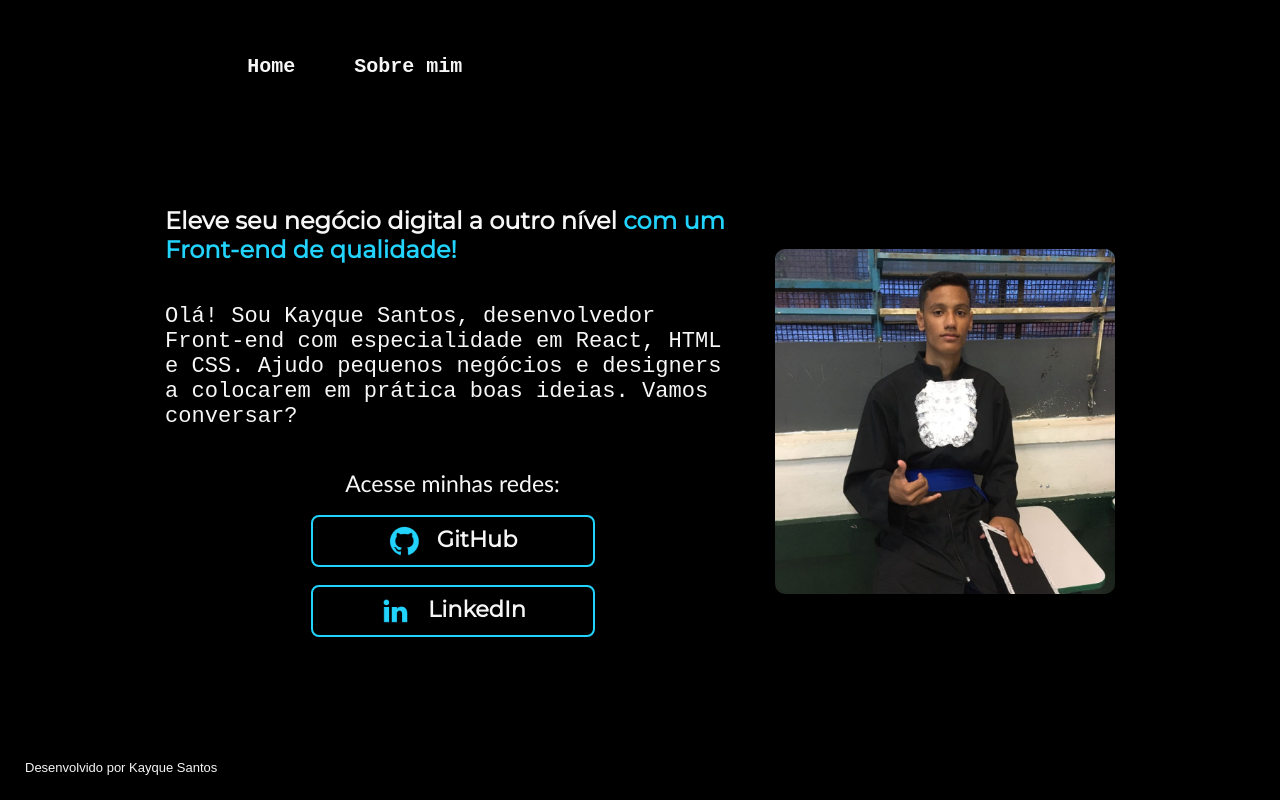
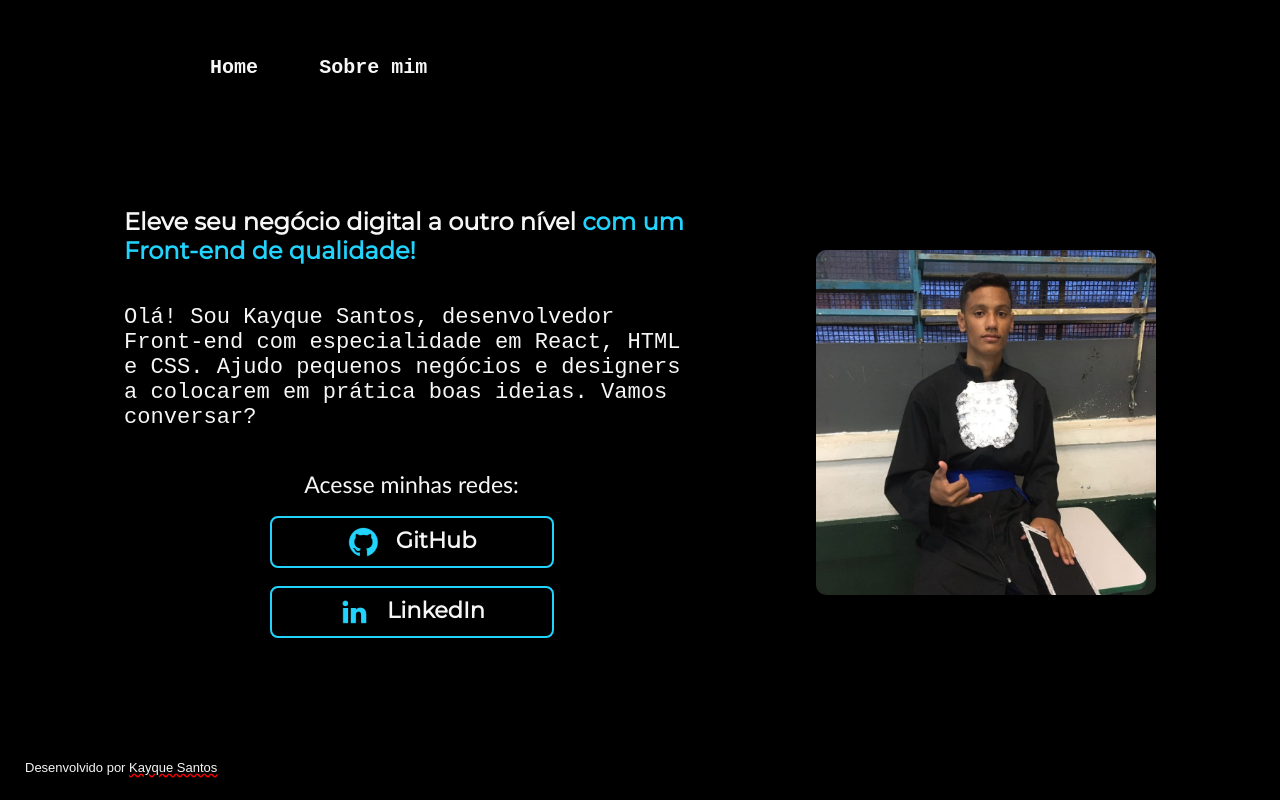
Before and after one commit to KayqueSanto/portifolio, a plain HTML site: page index.html in a window 1280 px wide. Drawn offline with Linux system fonts and the light colour scheme.

Commit message:
22.05.2023

```diff
--- a/index.html
+++ b/index.html
@@ -39,7 +39,7 @@
 
     </main>
     <footer class="desenvolvedor">
-        <p>Desenvolvido por Kayque Santos</p>
+        <p>Desenvolvido por <a class="desenvolvedor__texto" href="mailto:kayque.a.s@hotmail.com"> Kayque Santos</p></a>
     </footer>
 </body>
 </html>
--- a/style/style.css
+++ b/style/style.css
@@ -34,6 +34,7 @@ body {
     align-items:center;
     justify-content: center;
     flex-wrap: wrap-reverse ;
+    gap: 82px;
 }
 
 .apresentacao__conteudo {
@@ -109,8 +110,14 @@ html {
     font-size: small;
 }
 
+.desenvolvedor__texto {
+    text-decoration: underline wavy red;
+    color: var(--cor-secundaria);
+
+}
+
 .cabecalho {
-   padding: 2% 6% 0% 17% ;
+   padding: 2% 6% 0% 14% ;
 
 }
 
```
Also changed, not shown: about.html (+1 -1 lines).
